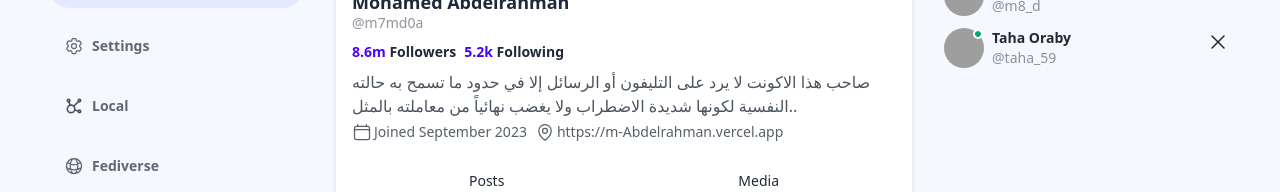
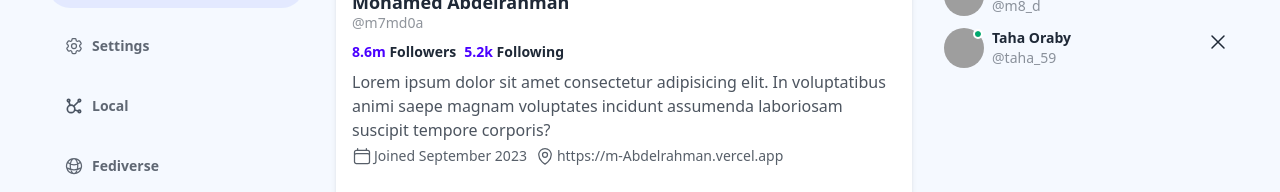
Before and after one commit to MohamedAbdelrahmanDeveloper/social-media, a Next.js app: page /profile in a window 1280 px wide. Shown: the part 356-548 px from the top of the page. Built offline with nearby package versions, Linux system fonts and the light colour scheme; grey boxes are pictures that could not be loaded.

Commit message:
some small changes

```diff
--- a/src/app/profile/page.tsx
+++ b/src/app/profile/page.tsx
@@ -31,7 +31,7 @@ export default function Profile() {
                     <span><b className='text-primary'>{formatNumber(5156)}</b> Following</span>
                 </div>
                 <div>
-                    <p className='text-base-content/80'>صاحب هذا الاكونت لا يرد على التليفون أو الرسائل إلا في حدود ما تسمح به حالته النفسية لكونها شديدة الاضطراب ولا يغضب نهائياً من معاملته بالمثل..</p>
+                    <p className='text-base-content/80'>Lorem ipsum dolor sit amet consectetur adipisicing elit. In voluptatibus animi saepe magnam voluptates incidunt assumenda laboriosam suscipit tempore corporis?</p>
                     <div className='flex flex-col md:flex-row gap-2 text-sm mt-1 text-base-content/75'>
                         <span className='flex items-center space-x-0.5'>
                             <CalendarIcon className='w-5' />
```
